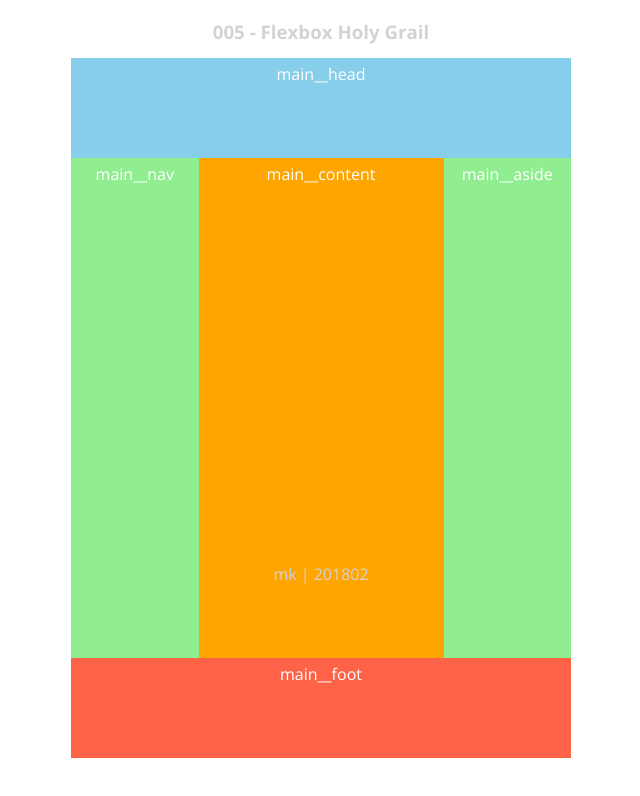
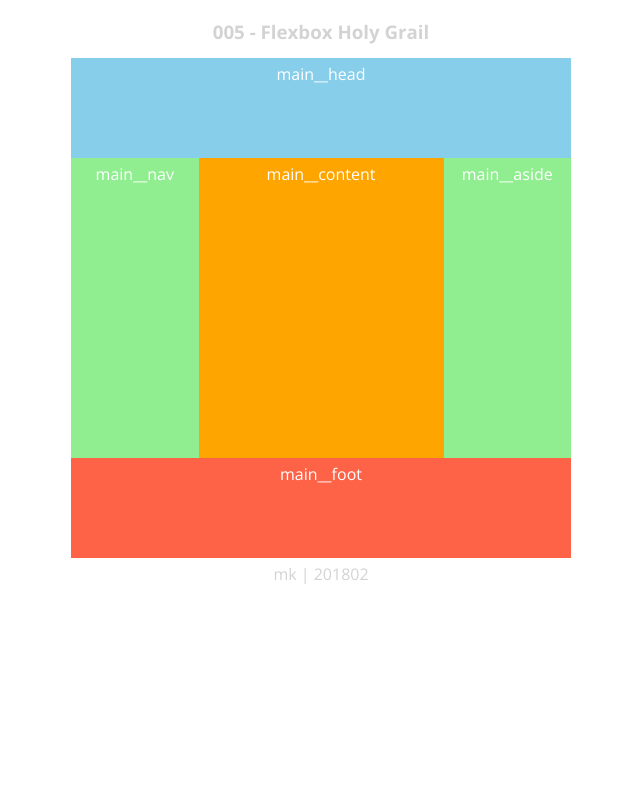
Before and after one commit to bgeye/challenge, a plain HTML site: page 005/index.html in a window 1280 px wide. Shown: the whole page, without its empty margins (319-959 px from the left). Drawn offline with nearby package versions, Linux system fonts and the light colour scheme.

Commit message:
set height 300px only for main__content

```diff
--- a/005/styles/005.css
+++ b/005/styles/005.css
@@ -65,18 +65,19 @@
 
 
 .main__nav{
-    height:100%;
+    /*inherit height from main__content*/
     background-color:lightgreen;
 }
 
 .main__content{
     flex:2 0 0; /*width = 50%, flex-basis:2, flex-grow:0, flex-shrink:0*/
-    height:100%;
+    height:300px;
     background-color:orange;
 }
 
 .main__aside{
-    height:100%;
+
+    /*inherit height from main__content*/
     background-color:lightgreen;
 }
 
```
